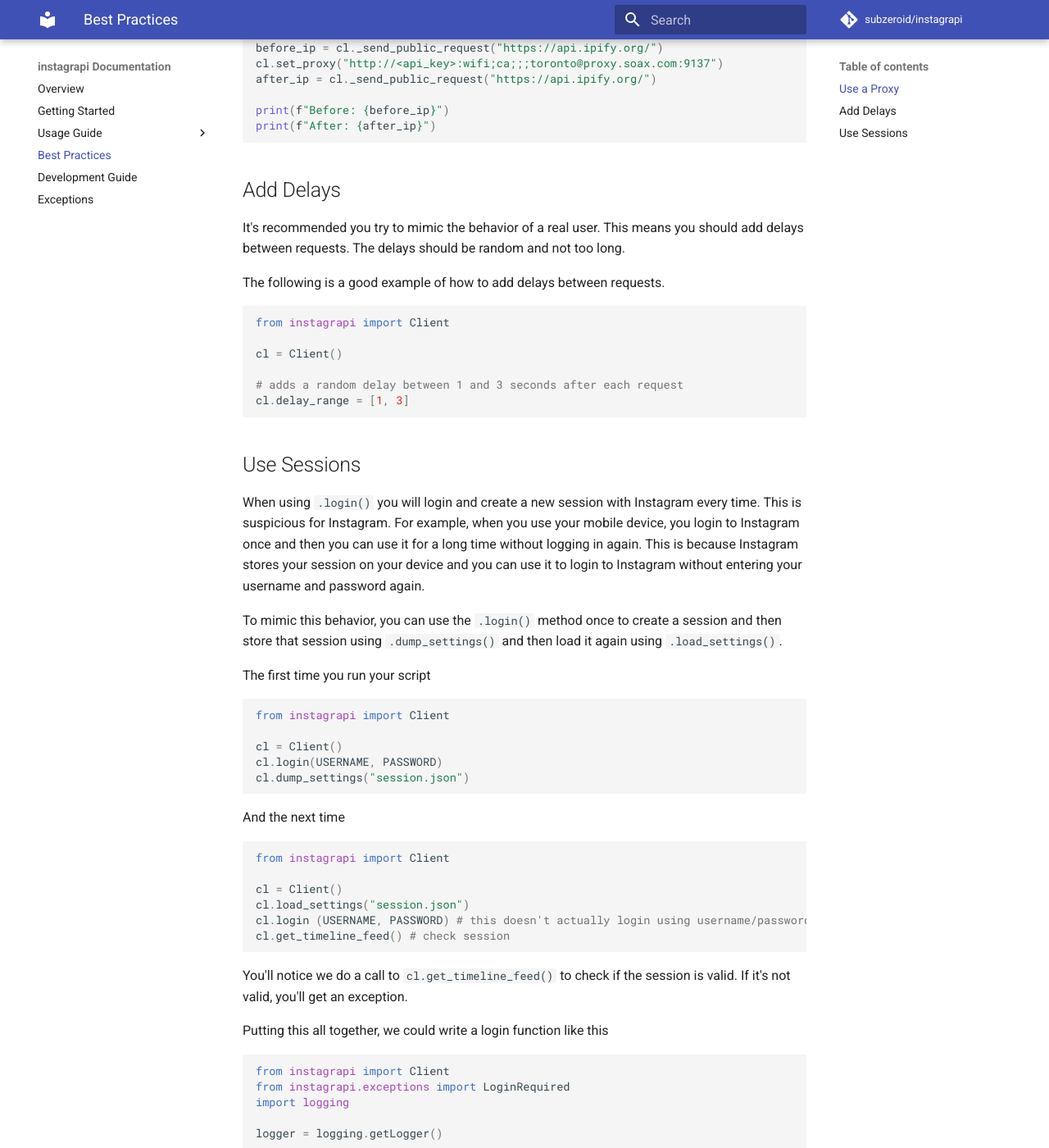
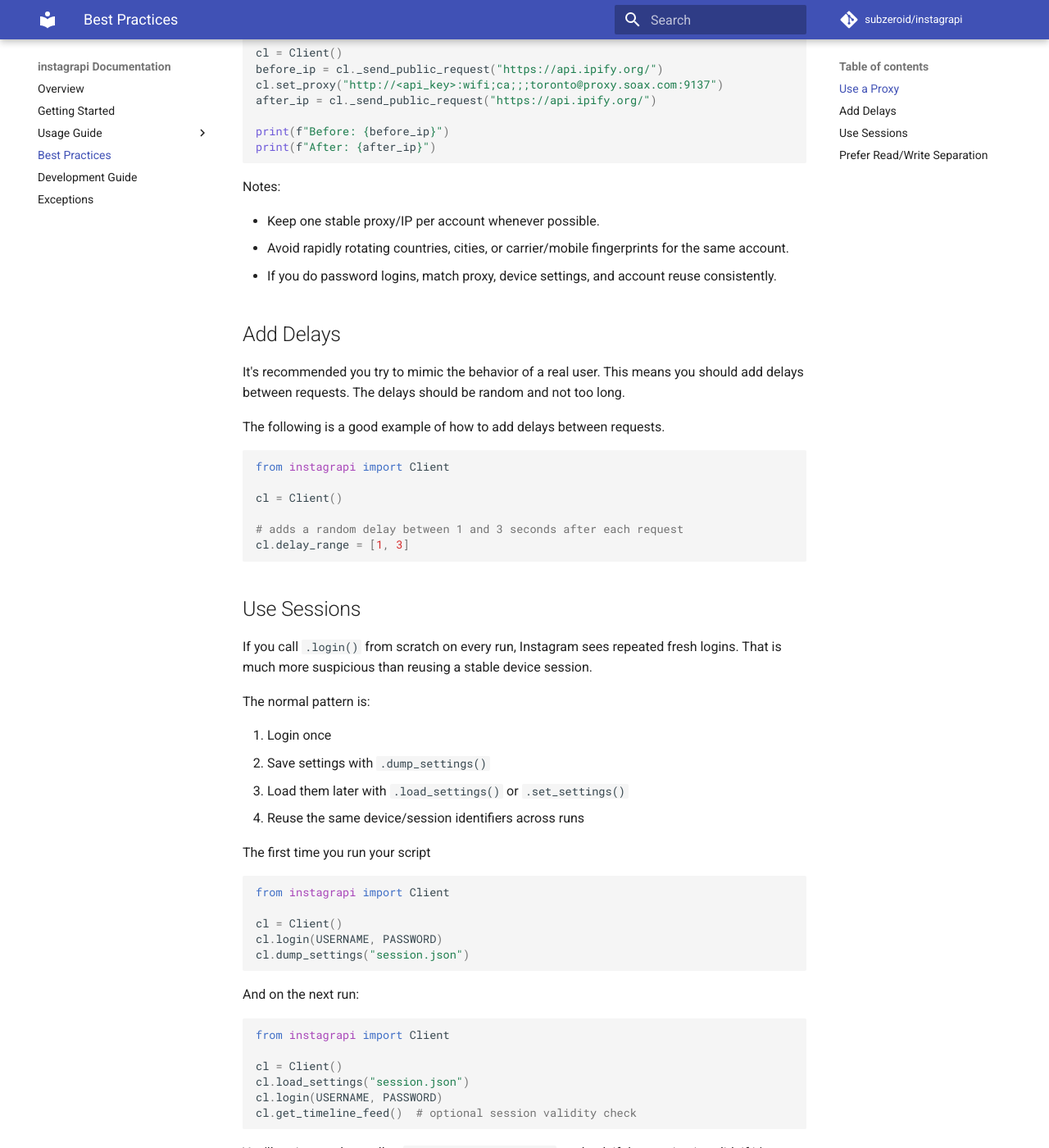
Before and after one commit to subzeroid/instagrapi, an MkDocs documentation site: the page built from docs/usage-guide/best-practices.md, in a window 1280 px wide and 1400 px high, scrolled down 718 px. Shown: the whole window at 82% size. Built offline with MkDocs 1.6.1 and Material for MkDocs 9.7.7, drawn with Linux system fonts in a browser that asks for light colours; comment, search, counter and statistics services are not loaded; the version menu is left out; some of the changed text lies outside the part shown.

Commit message:
Polish getting started and guide examples

````diff
--- a/docs/getting-started.md
+++ b/docs/getting-started.md
@@ -2,20 +2,46 @@
 
 ## Installation
 
-To install `instagrapi`, simply run this simple command in your terminal of choice:
+Install `instagrapi` with pip:
 
 ```bash
 python -m pip install instagrapi
 ```
 
+Supported runtime:
+
+* Main support: `Python 3.10+`
+* `Python 3.9` is in maintenance mode through **December 31, 2026**
+
 ## Introduction
 
-`instagrapi` is a fast and effective Instagram Private API wrapper (public+private requests and challenge resolver). Use the most recent version of the API from Instagram, which was obtained using [reverse-engineering with Charles Proxy](https://github.com/subzeroid/instagrapi/discussions/1182) and [Proxyman](https://proxyman.io/).
+`instagrapi` is an unofficial Instagram API wrapper for Python. It combines public web and private mobile flows, supports session persistence and challenge handling, and exposes a broad set of primitives for users, media, stories, direct messages, notes, uploads, and insights.
+
+A good first production habit is to avoid password login on every run. Prefer:
+
+```python
+from instagrapi import Client
+
+cl = Client()
+cl.login(USERNAME, PASSWORD)
+cl.dump_settings("session.json")
+```
+
+Then on the next run:
+
+```python
+from instagrapi import Client
+
+cl = Client()
+cl.load_settings("session.json")
+cl.login(USERNAME, PASSWORD)
+```
 
 ## What's Next?
 
-* [Usage Guide](usage-guide/fundamentals.md)
+* [Fundamentals](usage-guide/fundamentals.md)
 * [Interactions](usage-guide/interactions.md)
+* [Best Practices](usage-guide/best-practices.md)
 * [Handle Exceptions](usage-guide/handle_exception.md)
 * [Challenge Resolver](usage-guide/challenge_resolver.md)
 * [Exceptions](exceptions.md)
--- a/docs/usage-guide/best-practices.md
+++ b/docs/usage-guide/best-practices.md
@@ -18,7 +18,7 @@
 - publishing 4-16 posts for each account
 - publishing 24-48 stories
 
-We recommend using the [SOAX](https://soax.com/?r=sEysufQI) proxy service. Here's an example of using it with `instagrapi`
+The exact proxy provider matters less than consistency and quality. Here is the shape of using a proxy with `instagrapi`:
 
 ``` python
 from instagrapi import Client
@@ -31,6 +31,12 @@
 print(f"Before: {before_ip}")
 print(f"After: {after_ip}")
 ```
+
+Notes:
+
+* Keep one stable proxy/IP per account whenever possible.
+* Avoid rapidly rotating countries, cities, or carrier/mobile fingerprints for the same account.
+* If you do password logins, match proxy, device settings, and account reuse consistently.
 
 ## Add Delays
 
@@ -51,14 +57,14 @@
 
 ## Use Sessions
 
-When using `.login()` you will login and create a new session with Instagram every time.
-This is suspicious for Instagram.
-For example, when you use your mobile device, you login to Instagram once
-and then you can use it for a long time without logging in again. This is because Instagram stores
-your session on your device and you can use it to login to Instagram without entering your username
-and password again.
+If you call `.login()` from scratch on every run, Instagram sees repeated fresh logins. That is much more suspicious than reusing a stable device session.
 
-To mimic this behavior, you can use the `.login()` method once to create a session and then store that session using `.dump_settings()` and then load it again using `.load_settings()`.
+The normal pattern is:
+
+1. Login once
+2. Save settings with `.dump_settings()`
+3. Load them later with `.load_settings()` or `.set_settings()`
+4. Reuse the same device/session identifiers across runs
 
 The first time you run your script
 
@@ -70,20 +76,31 @@
 cl.dump_settings("session.json")
 ```
 
-And the next time
+And on the next run:
 
 ``` python
 from instagrapi import Client
 
 cl = Client()
 cl.load_settings("session.json")
-cl.login (USERNAME, PASSWORD) # this doesn't actually login using username/password but uses the session
-cl.get_timeline_feed() # check session
+cl.login(USERNAME, PASSWORD)
+cl.get_timeline_feed()  # optional session validity check
 ```
 
 You'll notice we do a call to `cl.get_timeline_feed()` to check if the session is valid. If it's not valid, you'll get an exception.
 
-Putting this all together, we could write a login function like this
+If you want more explicit control over the loaded settings object:
+
+```python
+from instagrapi import Client
+
+cl = Client()
+session = cl.load_settings("session.json")
+cl.set_settings(session)
+cl.login(USERNAME, PASSWORD)
+```
+
+Putting this all together, you can write a reusable login helper like this:
 
 ``` python
 from instagrapi import Client
@@ -136,4 +153,16 @@
 
     if not login_via_pw and not login_via_session:
         raise Exception("Couldn't login user with either password or session")
+
+    return cl
 ```
+
+## Prefer Read/Write Separation
+
+If your workload is mostly data retrieval, keep that path separate from account-changing actions.
+
+In practice:
+
+* Reading data is usually easier to scale and safer to isolate.
+* Writing actions such as posting, following, editing profile data, or sending DMs need much stricter operational hygiene.
+* When possible, use official Instagram APIs for account-changing actions and keep private API automation focused on the gaps.
````
Also changed, not shown: docs/usage-guide/handle_exception.md (+15 -25 lines), docs/usage-guide/track.md (+11 -5 lines).
